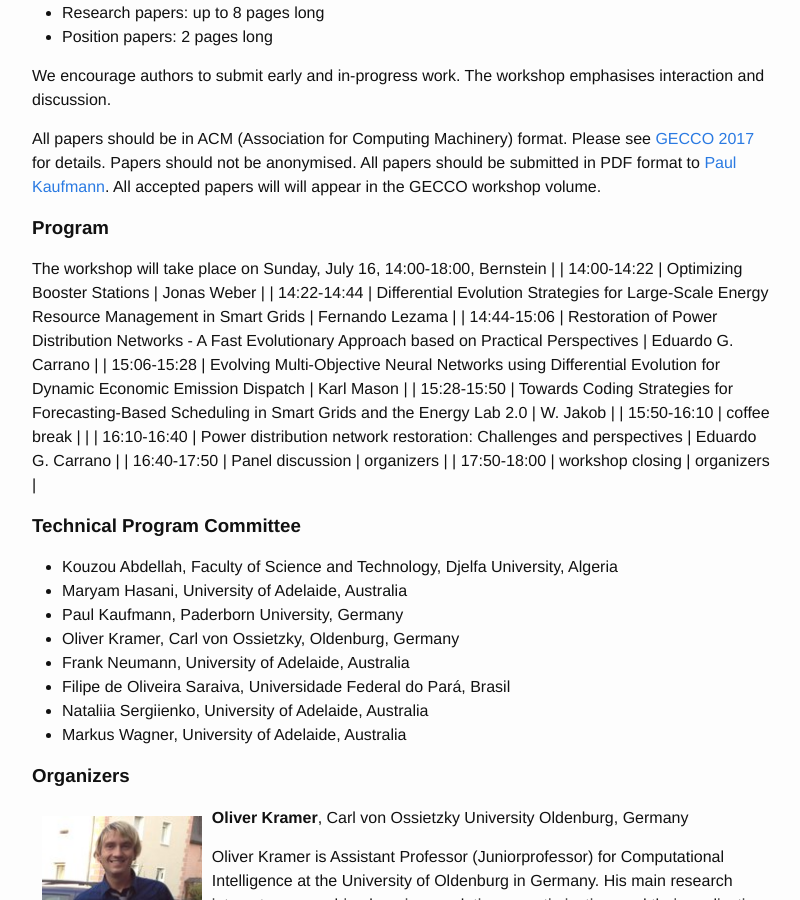
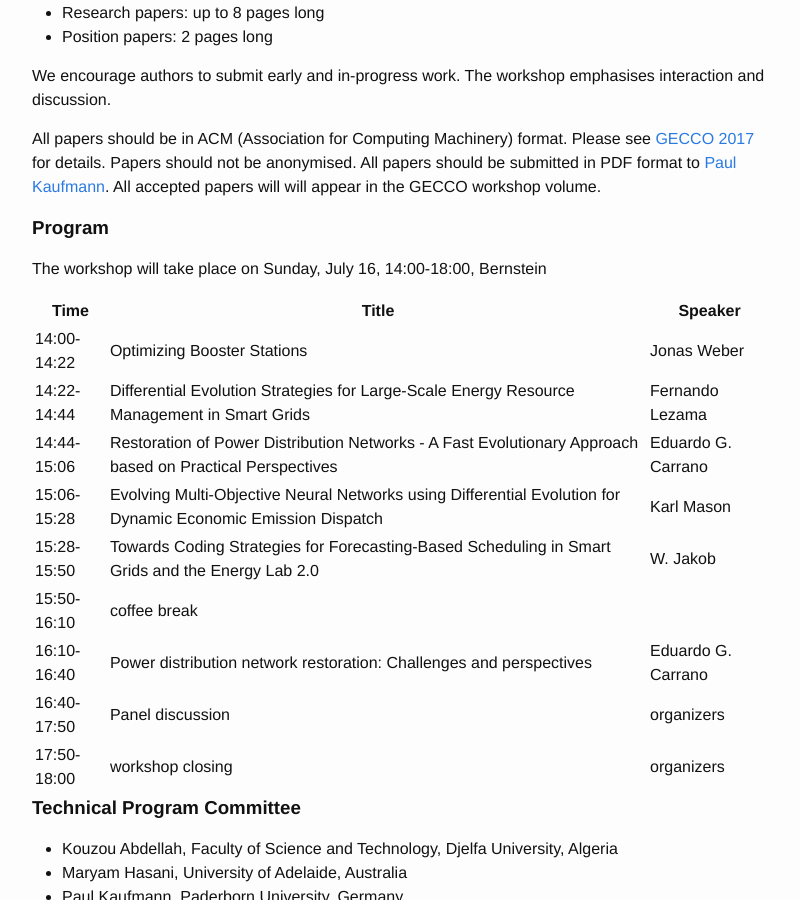
Before and after one commit to ci4energy/ci4energy.github.io, a Jekyll site: the page built from smartea.md, in a window 1280 px wide and 900 px high, scrolled down 1261 px. Shown: the whole window, without its empty margins (238-1038 px from the left). Built offline with Jekyll 4.4.1, drawn with Linux system fonts in a browser that asks for light colours.

Commit message:
no message

```diff
--- a/smartea.md
+++ b/smartea.md
@@ -47,10 +47,13 @@ We encourage authors to submit early and in-progress work. The workshop emphasis
 
 All papers should be in ACM (Association for Computing Machinery) format. Please see <a href="http://gecco-2017.sigevo.org"> GECCO 2017 </a> for details. Papers should not be anonymised. All papers should be submitted in PDF format to <a href="mailto:paul.kaufmann@uni-paderborn.de">Paul Kaufmann</a>. All accepted papers will will appear in the GECCO workshop volume.
 
+
 <h3><b>Program</b></h3>
 
 The workshop will take place on Sunday, July 16, 14:00-18:00, Bernstein
-                                                                                                                                                   |
+
+| Time        | Title                                                                                                        | Speaker             |
+| ----------- | ------------------------------------------------------------------------------------------------------------ | ------------------- |
 | 14:00-14:22 | Optimizing Booster Stations                                                                                  | Jonas Weber         |
 | 14:22-14:44 | Differential Evolution Strategies for Large-Scale Energy Resource Management in Smart Grids                  | Fernando Lezama     |
 | 14:44-15:06 | Restoration of Power Distribution Networks - A Fast Evolutionary Approach based on Practical Perspectives    | Eduardo G. Carrano  |
```
